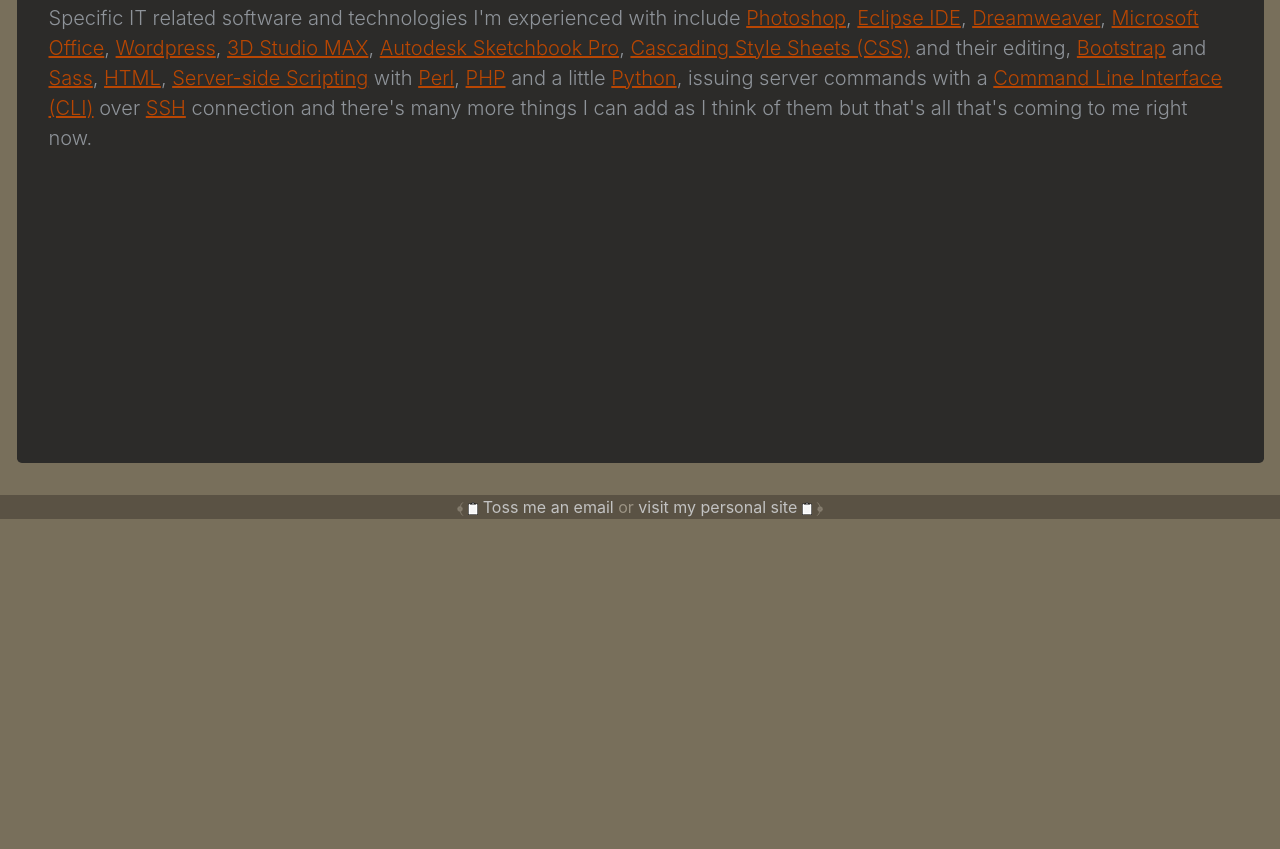
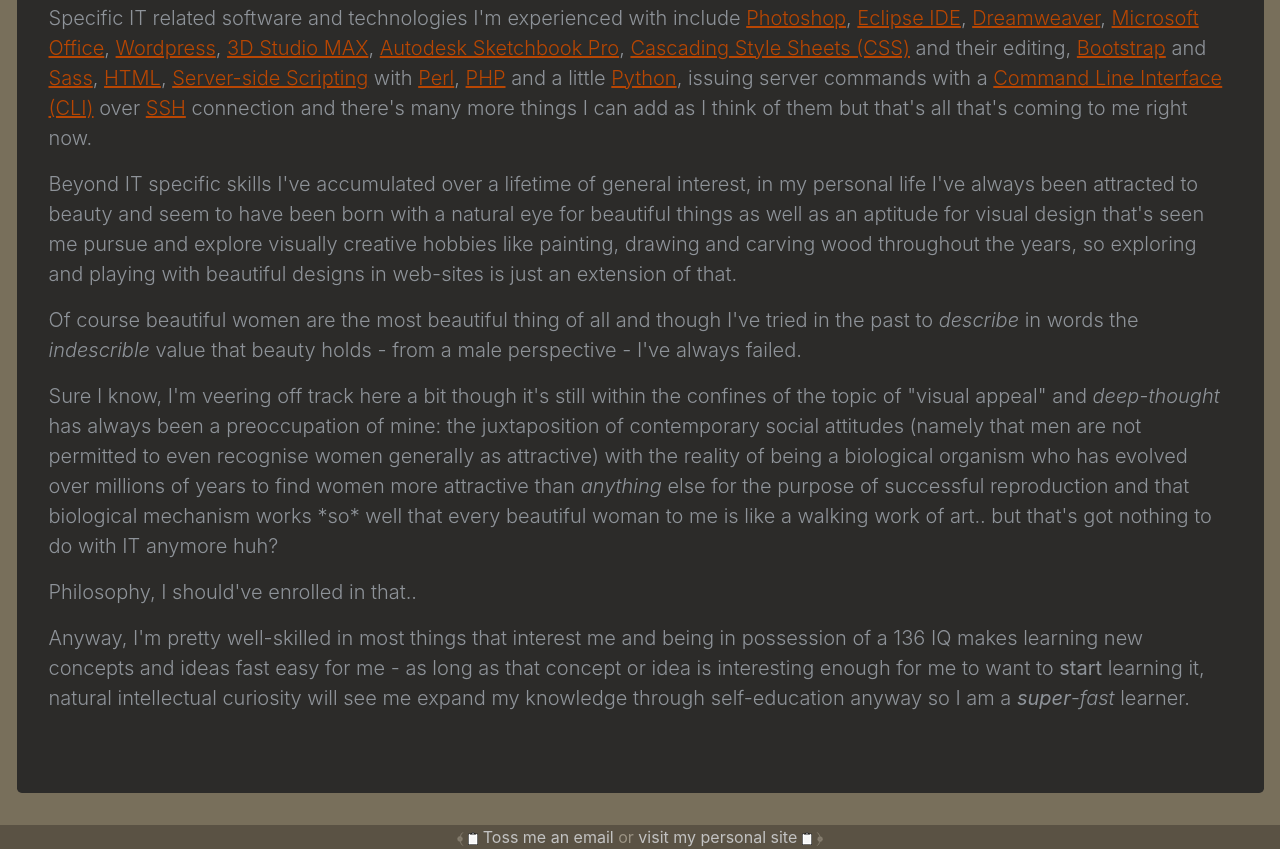
Before and after one commit to jason-barber/jason-barber.github.io, a plain HTML site: page dreamjob.html in a window 1280 px wide. Shown: the part 1793-2642 px from the top of the page. Before the commit the page ends 2312 px from the top, so only its background shows below. Drawn offline with Linux system fonts and the light colour scheme.

Commit message:
Update dreamjob.html

```diff
--- a/dreamjob.html
+++ b/dreamjob.html
@@ -45,11 +45,11 @@
 
 <p class="lead">Specific IT related software and technologies I'm experienced with include <u style="color: #B84602">Photoshop</u>, <u style="color: #B84602">Eclipse IDE</u>, <u style="color: #B84602">Dreamweaver</u>, <u style="color: #B84602">Microsoft Office</u>, <u style="color: #B84602">Wordpress</u>, <u style="color: #B84602">3D Studio MAX</u>, <u style="color: #B84602">Autodesk Sketchbook Pro</u>, <u style="color: #B84602">Cascading Style Sheets (CSS)</u> and their editing, <u style="color: #B84602">Bootstrap</u> and <u style="color: #B84602">Sass</u>, <u style="color: #B84602">HTML</u>, <u style="color: #B84602">Server-side Scripting</u> with <u style="color: #B84602">Perl</u>, <u style="color: #B84602">PHP</u> and a little <u style="color: #B84602">Python</u>, issuing server commands with a <u style="color: #B84602">Command Line Interface (CLI)</u> over <u style="color: #B84602">SSH</u> connection and there's many more things I can add as I think of them but that's all that's coming to me right now.</p>
 
-<p class="lead">&nbsp; </p>
-      <p class="lead">&nbsp;</p>
-      <p class="lead">&nbsp;</p>
-      <p class="lead">&nbsp;</p>
-      <p class="lead">&nbsp;</p>
+<p class="lead">Beyond IT specific skills I've accumulated over a lifetime of general interest, in my personal life I've always been attracted to beauty and seem to have been born with a natural eye for beautiful things as well as an aptitude for visual design that's seen me pursue and explore visually creative hobbies like painting, drawing and carving wood throughout the years, so exploring and playing with beautiful designs in web-sites is just an extension of that.</p>
+      <p class="lead">Of course beautiful women are the most beautiful thing of all and though I've tried in the past to <i>describe</i> in words the <i>indescrible</i> value that beauty holds - from a male perspective - I've always failed.</p>
+      <p class="lead">Sure I know, I'm veering off track here a bit though it's still within the confines of the topic of "visual appeal" and <i>deep-thought</i> has always been a preoccupation of mine: the juxtaposition of contemporary social attitudes (namely that men are not permitted to even recognise women generally as attractive) with the reality of being a biological organism who has evolved over millions of years to find women more attractive than <i>anything</i> else for the purpose of successful reproduction and that biological mechanism works *so* well that every beautiful woman to me is like a walking work of art.. but that's got nothing to do with IT anymore huh?</p>
+      <p class="lead">Philosophy, I should've enrolled in that..</p>
+      <p class="lead">Anyway, I'm pretty well-skilled in most things that interest me and being in possession of a 136 IQ makes learning new concepts and ideas fast easy for me - as long as that concept or idea is interesting enough for me to want to <b>start</b> learning it, natural intellectual curiosity will see me expand my knowledge through self-education anyway so I am a <i><b>super</b>-fast</i> learner.</p>
     </div>
   </div>
  <!-- footer div -->
```
